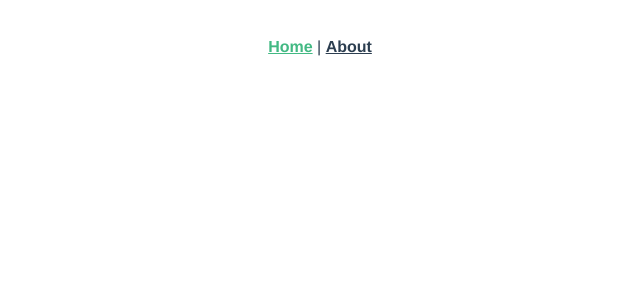
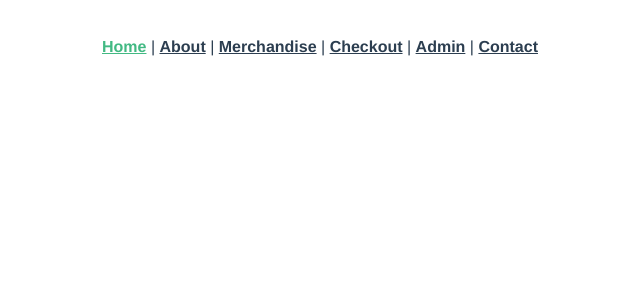
Before and after one commit to mujahidfisher/Cap-Stone, a Vue app in the folder frontend/: page / in a window 1280 px wide. Shown: the top 300 px of the page, without its empty margins (320-960 px from the left). Built offline with nearby package versions, Linux system fonts and the light colour scheme.

Commit message:
routers to all pages

```diff
--- a/frontend/src/App.vue
+++ b/frontend/src/App.vue
@@ -1,9 +1,13 @@
 <template>
   <nav>
     <router-link to="/">Home</router-link> |
-    <router-link to="/about">About</router-link>
+    <router-link to="/about">About</router-link> |
+    <router-link to="/merch">Merchandise</router-link> |
+    <router-link to="/checkout">Checkout</router-link> |
+    <router-link to="/admin">Admin</router-link> |
+    <router-link to="/contact">Contact</router-link>
   </nav>
-  <!-- <router-view/> -->
+  <!-- <router-view /> -->
 </template>
 
 <style>
--- a/frontend/src/router/index.js
+++ b/frontend/src/router/index.js
@@ -11,6 +11,26 @@ const routes = [
     path: '/about',
     name: 'about',
     component: () => import('../views/AboutView.vue')
+  },
+  {
+    path: '/merch',
+    name: 'merch',
+    component: () => import('../views/MerchView.vue')
+  },
+  {
+    path: '/checkout',
+    name: 'checkout',
+    component: () => import('../views/CheckoutView.vue')
+  },
+  {
+    path: '/admin',
+    name: 'admin',
+    component: () => import('../views/AdminView.vue')
+  },
+  {
+    path: '/contact',
+    name: 'contact',
+    component: () => import('../views/ContactView.vue')
   }
 ]
 
--- a/frontend/src/views/AboutView.vue
+++ b/frontend/src/views/AboutView.vue
@@ -1,5 +1,15 @@
 <template>
-  <div class="about">
-    <h1>This is the About page</h1>
+  <div>
+
   </div>
 </template>
+
+<script>
+  export default {
+
+  }
+</script>
+
+<style scoped>
+
+</style>
--- /dev/null
+++ b/frontend/src/views/AdminView.vue
@@ -0,0 +1,15 @@
+<template>
+    <div>
+
+    </div>
+</template>
+
+<script>
+    export default {
+
+    }
+</script>
+
+<style scoped>
+
+</style>
--- /dev/null
+++ b/frontend/src/views/CheckoutView.vue
@@ -0,0 +1,15 @@
+<template>
+    <div>
+
+    </div>
+</template>
+
+<script>
+    export default {
+
+    }
+</script>
+
+<style scoped>
+
+</style>
--- /dev/null
+++ b/frontend/src/views/ContactView.vue
@@ -0,0 +1,15 @@
+<template>
+    <div>
+
+    </div>
+</template>
+
+<script>
+    export default {
+
+    }
+</script>
+
+<style scoped>
+
+</style>
--- a/frontend/src/views/HomeView.vue
+++ b/frontend/src/views/HomeView.vue
@@ -1,14 +1,15 @@
 <template>
-  <div class="home">
-    <h1>You are Home</h1>
+  <div>
+
   </div>
 </template>
 
 <script>
-
-export default {
-  components: {
+  export default {
 
   }
-}
 </script>
+
+<style scoped>
+
+</style>
--- /dev/null
+++ b/frontend/src/views/MerchView.vue
@@ -0,0 +1,15 @@
+<template>
+    <div>
+
+    </div>
+</template>
+
+<script>
+    export default {
+
+    }
+</script>
+
+<style scoped>
+
+</style>
```
Also changed, not shown: frontend/src/views/LogInView.vue (added, +15 -0 lines), frontend/src/views/SignUpView.vue (added, +15 -0 lines).
